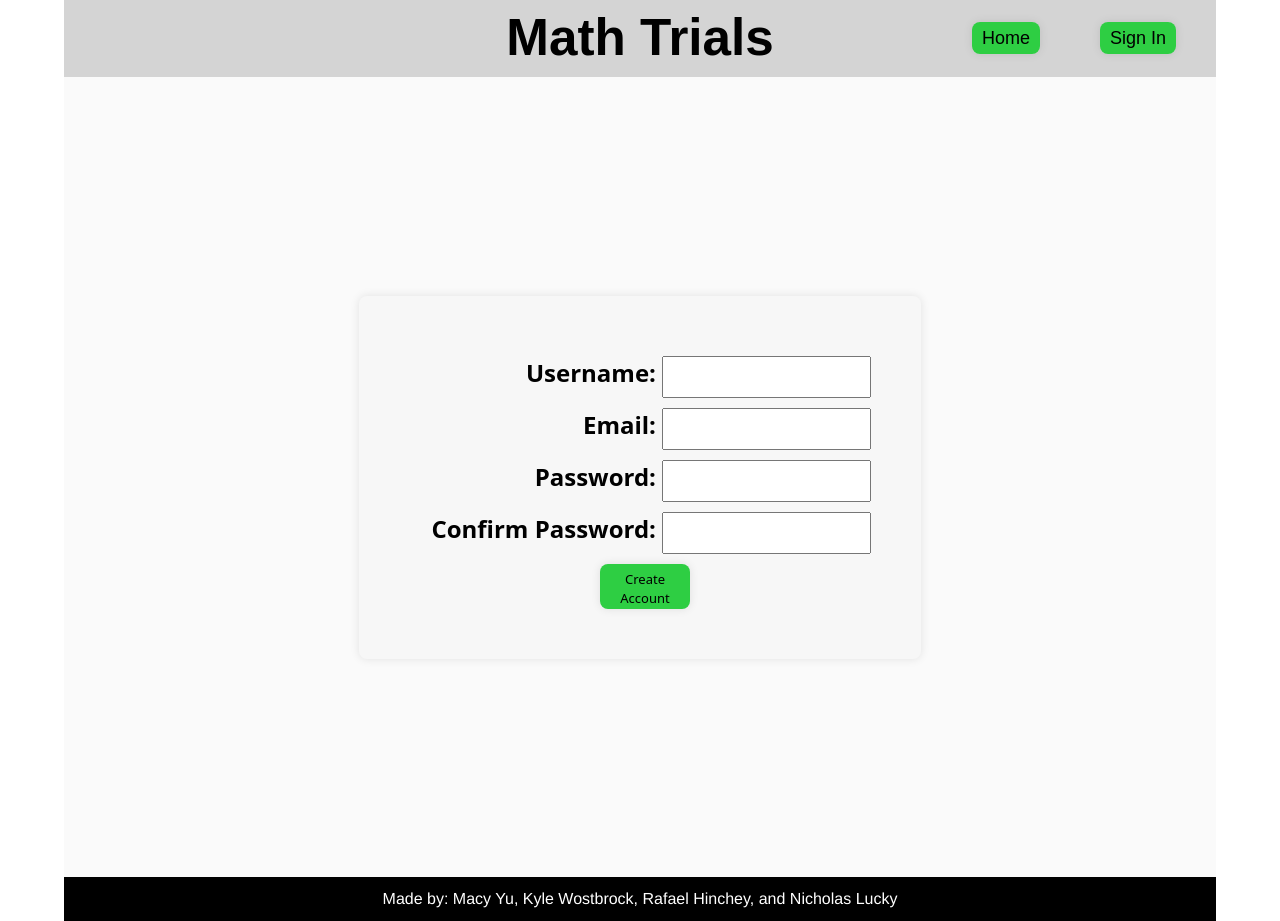
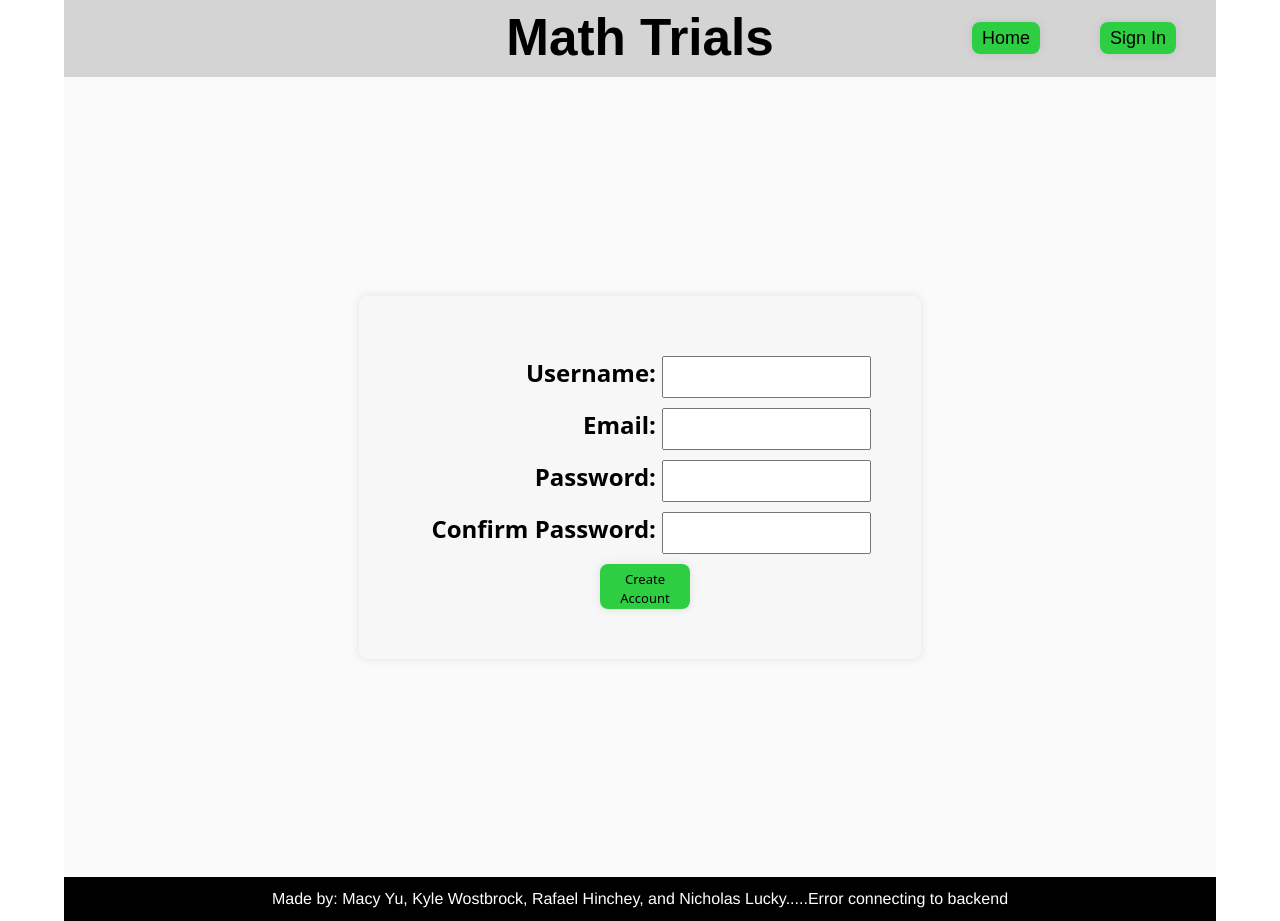
Before and after one commit to Masiesworld/math-game-website, a React (Vite) app in the folder client/: page /Sign-up in a window 1280 px wide. Built offline with nearby package versions, Linux system fonts and the light colour scheme; no server answers.

Commit message:
Added the backend working check to the footer

```diff
--- a/client/src/Components/Footer.jsx
+++ b/client/src/Components/Footer.jsx
@@ -1,11 +1,24 @@
-import { useState } from 'react'
+import { useEffect, useState } from 'react'
 import './Footer.css'
 
 function Footer(){
+
+    const [message, setMessage] = useState('Loading...');
+
+      useEffect(() => {
+        fetch('http://localhost:5000/api/test') // Your Express route
+          .then(res => res.json())
+          .then(data => setMessage(data.message))
+          .catch(err => {
+            console.error('Error fetching from backend:', err);
+            setMessage('Error connecting to backend');
+          });
+      }, []);
+
     return(
         <footer className="footer">
             <p className="text-footer">
-            Made by: Macy Yu, Kyle Wostbrock, Rafael Hinchey, and Nicholas Lucky
+            Made by: Macy Yu, Kyle Wostbrock, Rafael Hinchey, and Nicholas Lucky.....{message}
             </p>
         </footer>
     )
```
